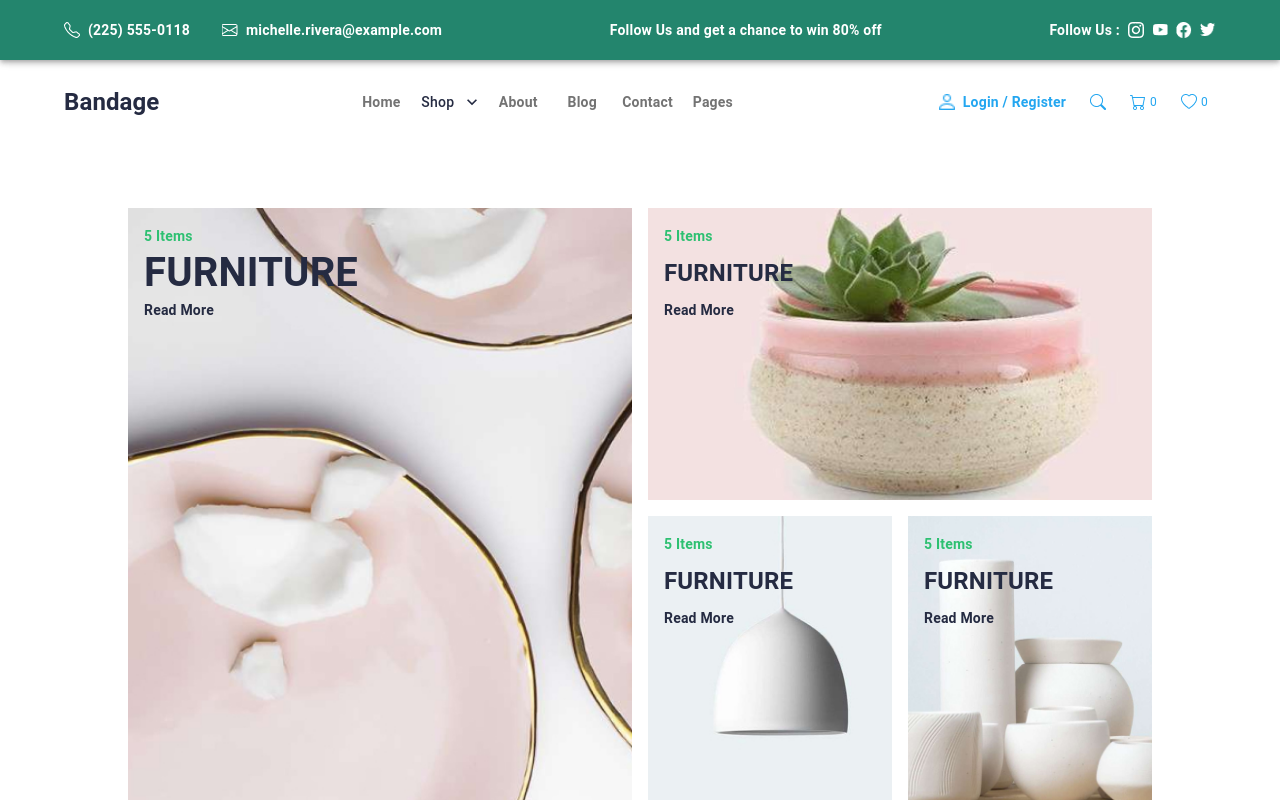
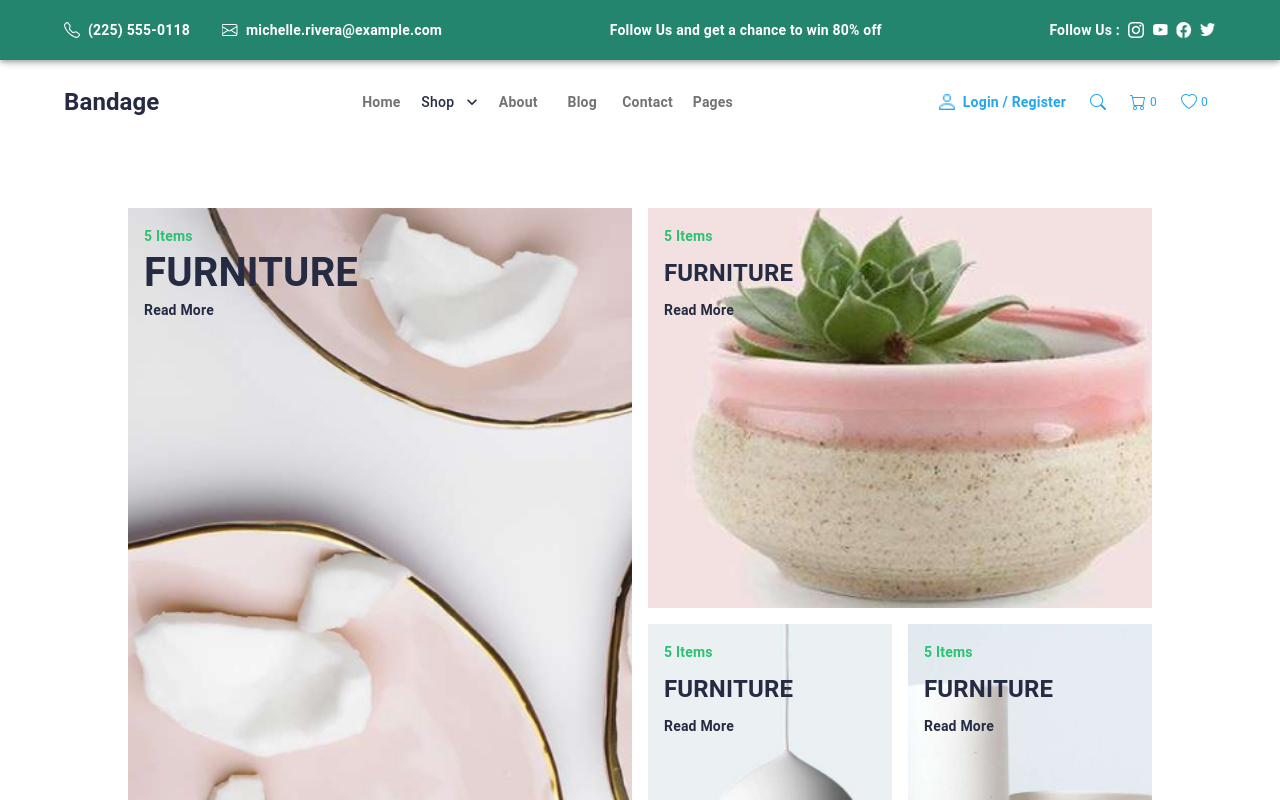
Before and after one commit to da-nazy/nextbasket, a Next.js app: page / in a window 1280 px wide. Shown: the top 800 px of the page. Built offline with nearby package versions, Linux system fonts and the light colour scheme; no server answers.

Commit message:
fix:responsive

```diff
--- a/src/components/home/index.tsx
+++ b/src/components/home/index.tsx
@@ -165,6 +165,7 @@ const styles=makeStyles()((theme)=>({
      display:'flex',
      flexDirection:"column",
      flex:1,
+     minHeight:'500px',
      alignItems:'center',
      paddingTop:theme.spacing(5),
     },
@@ -173,7 +174,11 @@ const styles=makeStyles()((theme)=>({
        minHeight:'600px',
        display:'grid',
        gridTemplateColumns:"1fr 1fr",
-       gap:theme.spacing(3)
+       gap:theme.spacing(3),
+       [theme.breakpoints.down('md')]:{
+        gridTemplateColumns:"1fr",
+        gridTemplateRows:'400px'
+       }
     },
    product:{
      display:'flex',
@@ -199,11 +204,21 @@ const styles=makeStyles()((theme)=>({
     subFurnRight:{
         display:'grid',
         gridTemplateRows:'1fr 1fr',
-        gap:theme.spacing(3)
+        gap:theme.spacing(3),
+        [theme.breakpoints.down('md')]:{
+          gridTemplateColumns:"1fr",
+          gridTemplateRows:'300px'
+         }
     },
     sfBtm:{
         display:'grid',
         gridTemplateColumns:'1fr 1fr',
+        minHeight:'400px',
         gap:theme.spacing(3),
+        [theme.breakpoints.down('md')]:{
+          gridTemplateColumns:"1fr",
+          minHeight:'600px',
+          gridTemplateRows:'1fr 1fr'
+         }
     }
 }))
```
